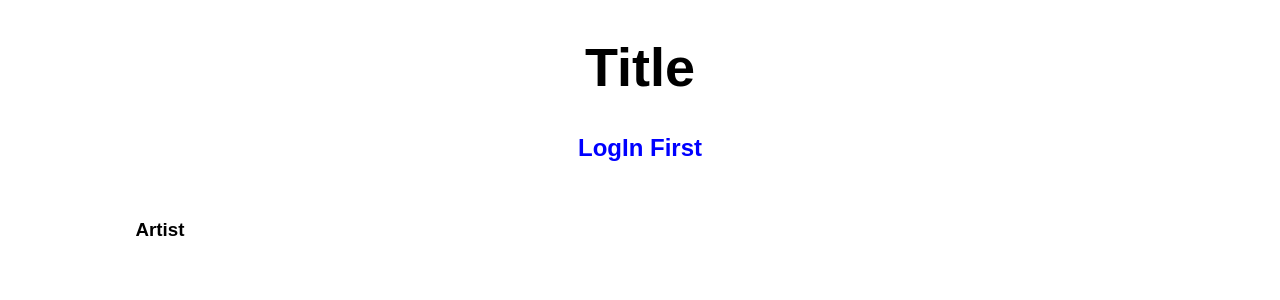
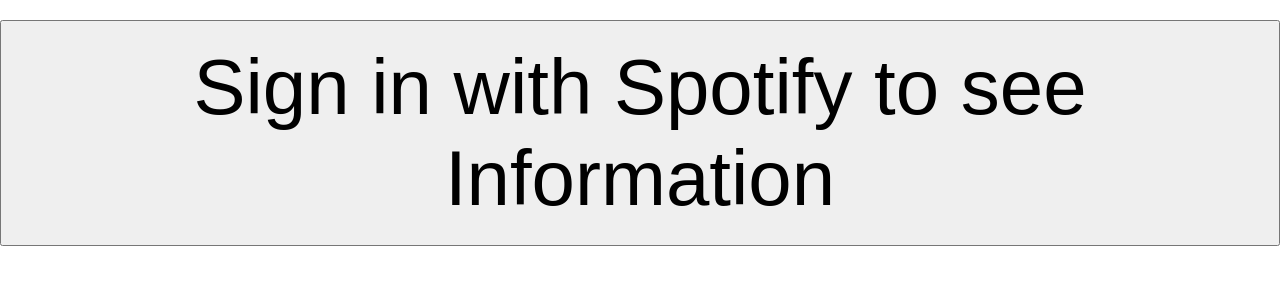
Before and after one commit to jjop810/Spotop, a React (Create React App) app: page / in a window 1280 px wide. Shown: the top 300 px of the page. Built offline with nearby package versions, Linux system fonts and the light colour scheme.

Commit message:
Commit before doing any significant changes

```diff
--- a/package.json
+++ b/package.json
@@ -5,7 +5,8 @@
   "dependencies": {
     "react": "^16.4.2",
     "react-dom": "^16.4.2",
-    "react-scripts": "1.1.5"
+    "react-scripts": "1.1.5",
+    "react-shapes": "^0.1.0"
   },
   "scripts": {
     "start": "react-scripts start",
--- a/src/App.css
+++ b/src/App.css
@@ -1,5 +1,9 @@
 .App {
   text-align: center;
+}
+
+html, body{
+  background-color: white;
 }
 
 .App-logo {
--- a/src/App.js
+++ b/src/App.js
@@ -1,39 +1,87 @@
 import React, { Component } from 'react';
-import logo from './logo.svg';
 import './App.css';
+import { Rectangle } from 'react-shapes';
+import ArtistTest from './Component/info';
+import followTxt from './Component/info';
 
 let defaultStyle = {
   color: '#000'
 };
 
-class Aggregate extends Component{
-  render(){
-    return(
-      <div className="aggregate">
-        <h2 style={{color:'Blue'}}>LogIn First</h2>
+let fakeServerData = {
+  TopArtits: {
+    Artist: [
+      {
+        name: 'Ghost',
+        followers: '501,378'
+      },
+      {
+        name: 'Avatar',
+        followers: '101,885'
+      },
+      {
+        name: 'Alestorm',
+        followers: '228,242'
+      },
+      {
+        name: 'Glory Hammer',
+        followers: '49,042'
+      },
+
+    ]
+
+  }
+}
+
+class Category extends Component {
+  render() {
+    return (
+      <div className="category">
+
+        <h1 style={{ ...defaultStyle, 'font-size': '54px' }}>Title</h1>
       </div>
     );
   }
-}
+};
 
-class Artist extends Component{
-  render(){
-    return(
-      <div style={{...defaultStyle, width:"25%"}}>
-      <img/>
-      <h3>Artist</h3>
+class CreateRectangle extends Component {
+  render() {
+    return (
+      <div className="Rectangles" style={{position: "relative", top: "25px"}}>
+        <Rectangle width={'100%'} height={55} fill={{ color: 'darkred' }} />
       </div>
-    )
+    );
   }
-}
+};
 
 class App extends Component {
+
+  constructor() {
+    super();
+    this.state = { serverData: {} }
+  };
+
+  componentDidMount() {
+  }
+
+
   render() {
     return (
       <div className="App">
-      <h1 style={{...defaultStyle, 'font-size': '54px' }}>Title</h1>
-      <Aggregate/>
-      <Artist/>
+
+        {this.state.serverData.TopArtits ?
+          <div>
+
+            <CreateRectangle />
+            <Category />
+            {this.state.serverData.TopArtits.Artist.map(artist =>
+              <ArtistTest test={artist} />
+            )}
+            </div> :<button onClick={()=>window.location='http://localhost:8888/login'}
+            style={{padding: '20px','font-size' : '78px', 'margin-top': '20px'}}>Sign in with Spotify to see Information</button>
+
+        }
+
       </div>
     );
   }
--- /dev/null
+++ b/src/Component/info.js
@@ -0,0 +1,20 @@
+import React, { Component } from 'react';
+
+let defaultStyle = {
+  color: '#000'
+};
+
+export default class ArtistTest extends Component {
+  render() {
+    return (
+      <div>
+        <div style={{position: "relative", right: "30%", top: "40px"}}>
+          <h3>{this.props.test.name} </h3>
+        </div>
+        <div style={{position: "relative", left: "30%", top: "0%"}}>
+          <h3>{this.props.test.followers}</h3>
+        </div>
+      </div>
+    )
+  }
+};
```
Also changed, not shown: src/Component/Rectangles.js (added), src/Imports/import.js (added), 1 other file (tests, documents, lock files or other folders).
